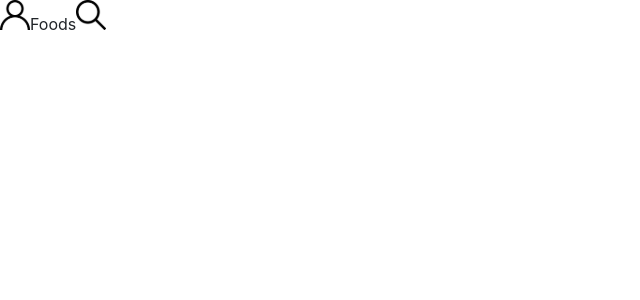
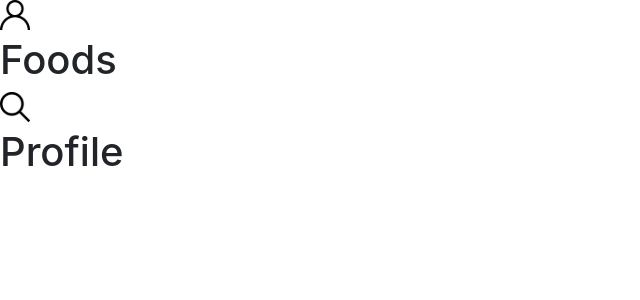
Before and after one commit to klauslube/Recipe-App-Project, a React (Create React App) app: page /profile in a window 1280 px wide. Shown: the top 300 px of the page, without its empty margins (0-640 px from the left). Built offline with nearby package versions, Linux system fonts and the light colour scheme.

Commit message:
fix:mudança para funcional

```diff
--- a/src/App.js
+++ b/src/App.js
@@ -7,6 +7,7 @@ import Login from './pages/Login';
 import store from './redux/store/index';
 import Foods from './pages/Foods';
 import Profile from './pages/Profile';
+// import Drinks from './pages/Drinks';
 
 function App() {
   return (
@@ -14,8 +15,9 @@ function App() {
       <BrowserRouter>
         <Switch>
           <Route exact path="/" component={ Login } />
+          <Route exact path="/profile" component={ Profile } />
           <Route exact path="/foods" component={ Foods } />
-          {/* <Route exact path='/drinks' component={}/> */}
+          {/* <Route exact path="/drinks" component={ Drinks } /> */}
           {/* <Route exact path='/foods/{id-da-receita}' component={}/> */}
           {/* <Route exact path='/drinks/{id-da-receita}' component={}/> */}
           {/* <Route exact path='/foods/{id-da-receita}/in-progress' component={}/> */}
@@ -26,7 +28,6 @@ function App() {
           {/* <Route exact path='/explore/foods/ingredients' component={}/> */}
           {/* <Route exact path='/explore/drinks/ingredients' component={}/> */}
           {/* <Route exact path='/explore/foods/nationalities' component={}/> */}
-          <Route exact path="/profile" component={ Profile } />
           {/* <Route exact path='/done-recipes' component={}/> */}
           {/* <Route exact path='/favorite-recipes' component={}/> */}
         </Switch>
--- a/src/components/Header.jsx
+++ b/src/components/Header.jsx
@@ -1,38 +1,34 @@
-import React, { Component } from 'react';
+import React, { useState } from 'react';
+import { useHistory } from 'react-router-dom';
 import PropTypes from 'prop-types';
-import { connect } from 'react-redux';
 import profileIcon from '../images/profileIcon.svg';
 import searchIcon from '../images/searchIcon.svg';
 import SearchBar from './SearchBar';
 
-class Header extends Component {
-  constructor() {
-    super();
-    this.state = {
-      toggleInput: false,
+export default function Header() {
+  const [toggle, setToggle] = useState(false);
+
+  const PushProfile = () => {
+    const history = useHistory();
+    console.log('foi');
+    history.push('/profile');
   };
-  }
 
-  handleSearch = () => {
-    this.setState((prev) => this.setState({ toggleInput: !prev.toggleInput }));
-  }
+  const handleSearch = () => { setToggle(!toggle); };
 
-  render() {
-    const { history } = this.props;
-    const { toggleInput } = this.state;
   return (
     <div>
       <form>
         <input
-            onClick={ () => history.push('/profile') }
+          onClick={ PushProfile }
           type="image"
           data-testid="profile-top-btn"
           src={ profileIcon }
           alt="profile icon"
         />
-          <span data-testid="page-title">Foods</span>
+        <h1 data-testid="page-title">Foods</h1>
         <input
-            onClick={ this.handleSearch }
+          onClick={ handleSearch }
           type="image"
           data-testid="search-top-btn"
           src={ searchIcon }
@@ -40,15 +36,14 @@ class Header extends Component {
         />
       </form>
       <div>
-          { toggleInput && <SearchBar /> }
+        { toggle && <SearchBar /> }
       </div>
     </div>
   );
 }
-}
 
 Header.propTypes = {
-  history: PropTypes.shape({ push: PropTypes.func.isRequired }).isRequired,
+  history: PropTypes.shape({
+    push: PropTypes.func.isRequired,
+  }).isRequired,
 };
-
-export default connect()(Header);
--- a/src/pages/Foods.jsx
+++ b/src/pages/Foods.jsx
@@ -1,13 +1,10 @@
-import React, { Component } from 'react';
-import { connect } from 'react-redux';
+import React from 'react';
+import { useHistory } from 'react-router-dom';
 import Header from '../components/Header';
 
-class Foods extends Component {
-  render() {
-    return (
-      <Header />
-    );
-  }
+export default function Foods() {
+  const history = useHistory();
+  return (
+    <Header history={ history } />
+  );
 }
-
-export default connect()(Foods);
--- a/src/pages/Profile.jsx
+++ b/src/pages/Profile.jsx
@@ -1,13 +1,13 @@
-import React, { Component } from 'react';
-import { connect } from 'react-redux';
+import React from 'react';
+import { useHistory } from 'react-router-dom';
 import Header from '../components/Header';
 
-class Profile extends Component {
-  render() {
-    return (
-      <Header />
-    );
-  }
+export default function Profile() {
+  const history = useHistory();
+  return (
+    <div>
+      <Header history={ history } />
+      <h1>Profile</h1>
+    </div>
+  );
 }
-
-export default connect()(Profile);
```
Also changed, not shown: src/pages/Drinks.jsx (+11 -0 lines), src/pages/Explore.jsx (+9 -0 lines). Lines whose indentation alone changed are shown as unchanged.
